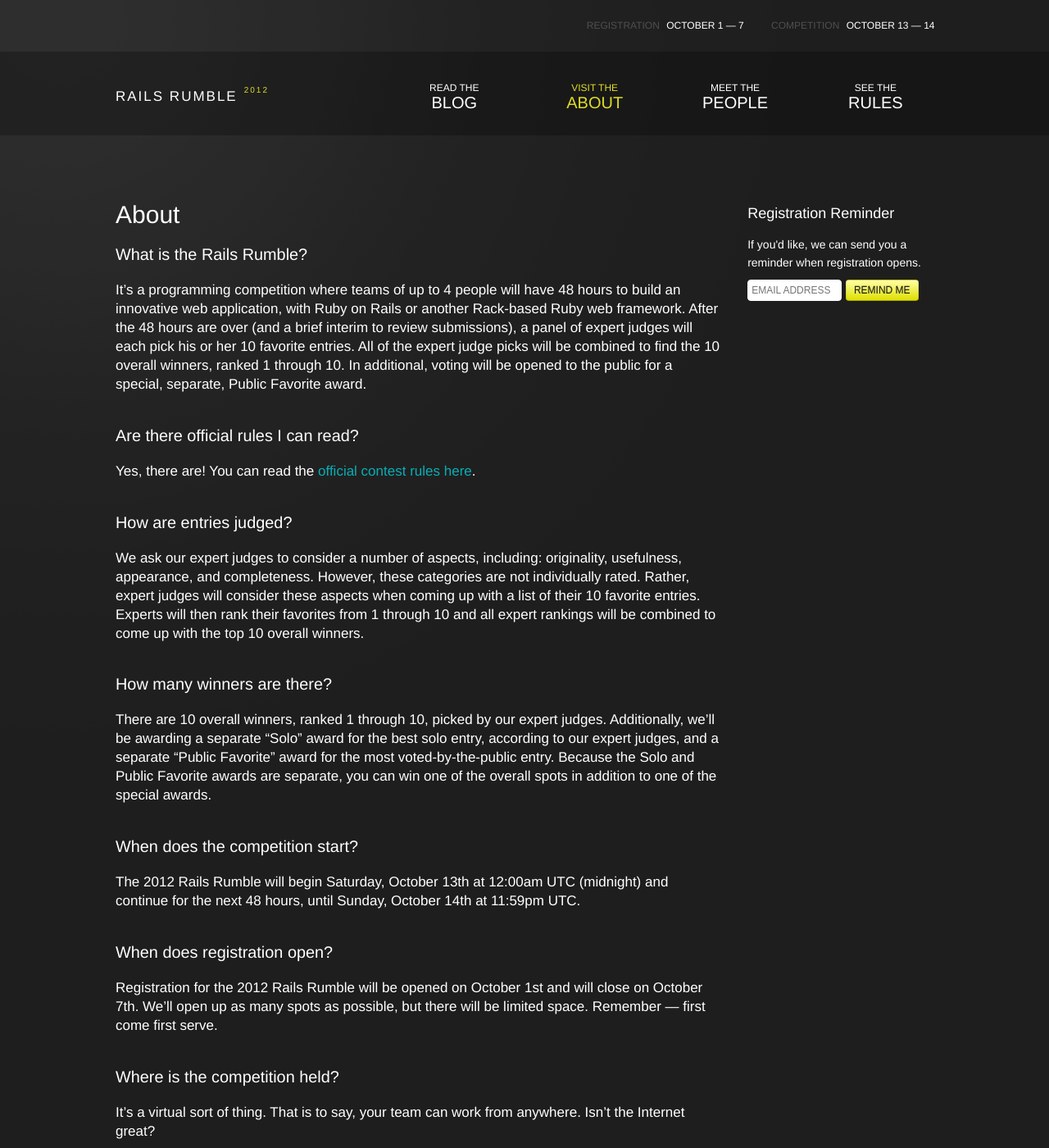
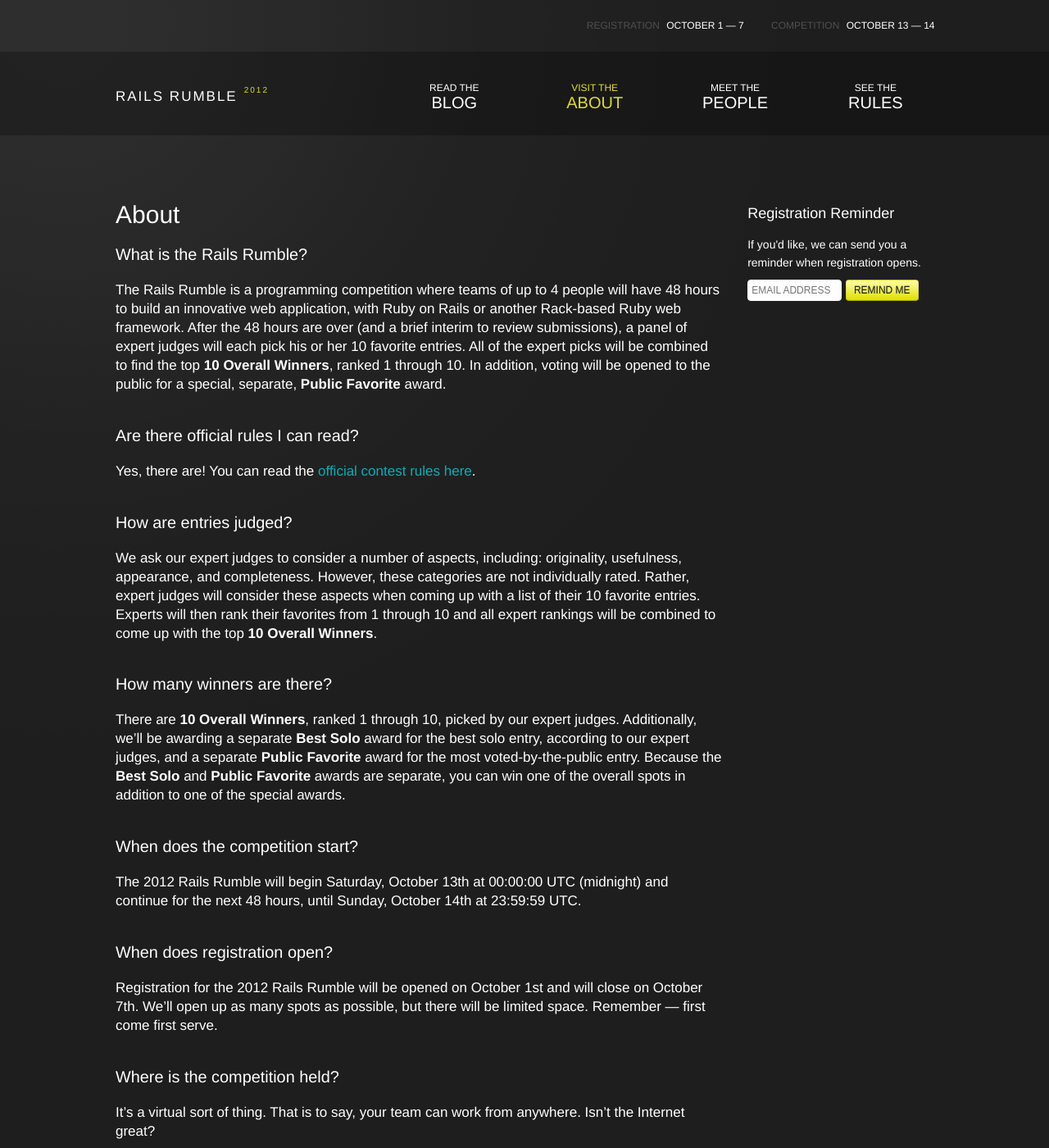
Before and after one commit to railsrumble/railsrumble.github.com, a Jekyll site: the page built from about.markdown, in a window 1280 px wide and 1400 px high. Shown: the whole window at 82% size. Built offline with Jekyll 4.4.1, drawn with Linux system fonts in a browser that asks for light colours; comment, search, counter and statistics services are not loaded.

Commit message:
Updated the about page.

```diff
--- a/about.markdown
+++ b/about.markdown
@@ -6,7 +6,7 @@
 
 ### What is the Rails Rumble?
 
-It's a programming competition where teams of up to 4 people will have 48 hours to build an innovative web application, with Ruby on Rails or another Rack-based Ruby web framework. After the 48 hours are over (and a brief interim to review submissions), a panel of expert judges will each pick his or her 10 favorite entries. All of the expert judge picks will be combined to find the 10 overall winners, ranked 1 through 10. In additional, voting will be opened to the public for a special, separate, Public Favorite award.
+The Rails Rumble is a programming competition where teams of up to 4 people will have 48 hours to build an innovative web application, with Ruby on Rails or another Rack-based Ruby web framework. After the 48 hours are over (and a brief interim to review submissions), a panel of expert judges will each pick his or her 10 favorite entries. All of the expert picks will be combined to find the top **10 Overall Winners**, ranked 1 through 10. In addition, voting will be opened to the public for a special, separate, **Public Favorite** award.
 
 ### Are there official rules I can read?
 
@@ -14,15 +14,15 @@
 
 ### How are entries judged?
 
-We ask our expert judges to consider a number of aspects, including: originality, usefulness, appearance, and completeness. However, these categories are not individually rated. Rather, expert judges will consider these aspects when coming up with a list of their 10 favorite entries. Experts will then rank their favorites from 1 through 10 and all expert rankings will be combined to come up with the top 10 overall winners.
+We ask our expert judges to consider a number of aspects, including: originality, usefulness, appearance, and completeness. However, these categories are not individually rated. Rather, expert judges will consider these aspects when coming up with a list of their 10 favorite entries. Experts will then rank their favorites from 1 through 10 and all expert rankings will be combined to come up with the top **10 Overall Winners**.
 
 ### How many winners are there?
 
-There are 10 overall winners, ranked 1 through 10, picked by our expert judges. Additionally, we'll be awarding a separate "Solo" award for the best solo entry, according to our expert judges, and a separate "Public Favorite" award for the most voted-by-the-public entry. Because the Solo and Public Favorite awards are separate, you can win one of the overall spots in addition to one of the special awards.
+There are **10 Overall Winners**, ranked 1 through 10, picked by our expert judges. Additionally, we'll be awarding a separate **Best Solo** award for the best solo entry, according to our expert judges, and a separate **Public Favorite** award for the most voted-by-the-public entry. Because the **Best Solo** and **Public Favorite** awards are separate, you can win one of the overall spots in addition to one of the special awards.
 
 ### When does the competition start?
 
-The 2012 Rails Rumble will begin Saturday, October 13th at 12:00am UTC (midnight) and continue for the next 48 hours, until Sunday, October 14th at 11:59pm UTC.
+The 2012 Rails Rumble will begin Saturday, October 13th at 00:00:00 UTC (midnight) and continue for the next 48 hours, until Sunday, October 14th at 23:59:59 UTC.
 
 ### When does registration open?
 
```
